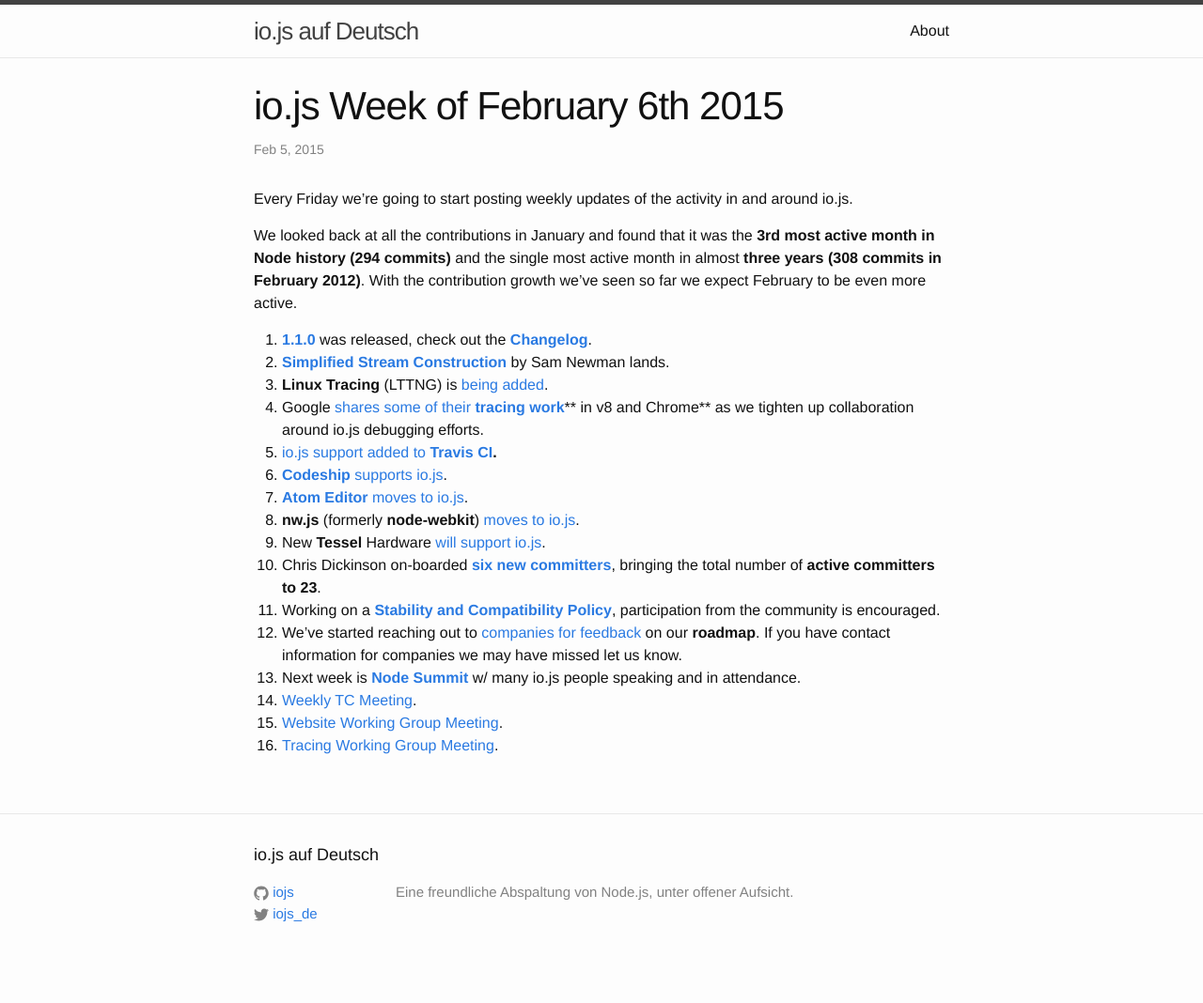
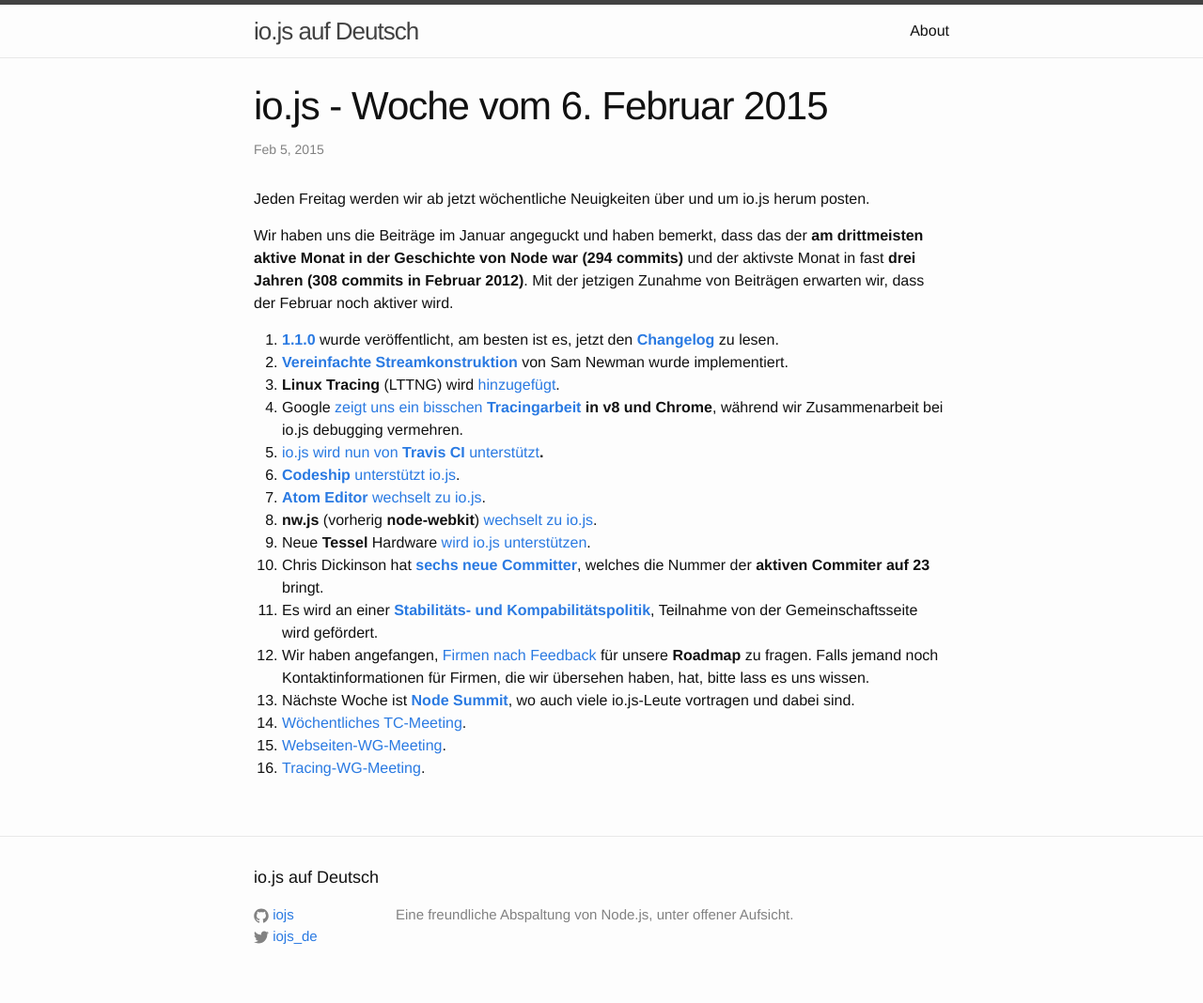
Before and after one commit to nodejs/nodejs-de, a Jekyll site: the page built from _posts/2015-02-05-iojs-week-of-february-6th-2015.markdown, in a window 1280 px wide. Shown: the whole page at 94% size. Built offline with Jekyll 4.4.1, drawn with Linux system fonts in a browser that asks for light colours; before the commit the page ends 1044 px from its top, so only the background shows below that.

Commit message:
translated most of the article

```diff
--- a/_posts/2015-02-05-iojs-week-of-february-6th-2015.markdown
+++ b/_posts/2015-02-05-iojs-week-of-february-6th-2015.markdown
@@ -1,26 +1,26 @@
 ---
 layout: post
-title:  "io.js Week of February 6th 2015"
-subtitle: "Atom & nw.js adopt io.js, Linux Tracing, and much more."
+title:  "io.js - Woche vom 6. Februar 2015"
+subtitle: "Atom & nw.js adoptieren io.js, Linux Tracing, und noch viel mehr."
 date:   2015-02-05 10:09:26
 ---
-Every Friday we’re going to start posting weekly updates of the activity in and around io.js.
+Jeden Freitag werden wir ab jetzt wöchentliche Neuigkeiten über und um io.js herum posten.
 
-We looked back at all the contributions in January and found that it was the **3rd most active month in Node history (294 commits)** and the single most active month in almost **three years (308 commits in February 2012)**. With the contribution growth we’ve seen so far we expect February to be even more active.
+Wir haben uns die Beiträge im Januar angeguckt und haben bemerkt, dass das der **am drittmeisten aktive Monat in der Geschichte von Node war (294 commits)** und der aktivste Monat in fast **drei Jahren (308 commits in Februar 2012)**. Mit der jetzigen Zunahme von Beiträgen erwarten wir, dass der Februar noch aktiver wird.
 
-1. [**1.1.0**](https://iojs.org/dist/v1.1.0/) was released, check out the [**Changelog**](https://github.com/iojs/io.js/blob/v1.x/CHANGELOG.md#2015-02-03-version-110-chrisdickinson).
-2. [**Simplified Stream Construction**](https://github.com/iojs/io.js/commit/50daee7243a3f987e1a28d93c43f913471d6885a) by Sam Newman lands.
-3. **Linux Tracing** (LTTNG) is [being added](https://github.com/iojs/io.js/pull/702).
-4. Google [shares some of their **tracing work**](https://github.com/iojs/io.js/issues/671#issuecomment-73191538)** in v8 and Chrome** as we tighten up collaboration around io.js debugging efforts.
-5. [io.js support added to **Travis CI**](http://docs.travis-ci.com/user/build-environment-updates/2015-02-03/)**.**
-6. [**Codeship** supports io.js](https://codeship.com/documentation/languages/nodejs/#iojs).
-7. [**Atom Editor** moves to io.js](https://github.com/atom/atom/releases/tag/v0.177.0).
-8. **nw.js** (formerly **node-webkit**) [moves to io.js](https://github.com/nwjs/nw.js/issues/2742).
-9. New **Tessel** Hardware [will support io.js](http://blog.technical.io/post/110115579867/upcoming-hardware-from-technical-machine).
-10. Chris Dickinson on-boarded [**six new committers**](https://github.com/iojs/io.js/issues/680#issuecomment-73089691), bringing the total number of **active committers to 23**.
-11. Working on a [**Stability and Compatibility Policy**](https://github.com/iojs/io.js/issues/725), participation from the community is encouraged.
-12. We’ve started reaching out to [companies for feedback](https://github.com/iojs/roadmap/issues/13) on our **roadmap**. If you have contact information for companies we may have missed let us know.
-13. Next week is [**Node Summit**](http://nodesummit.com/) w/ many io.js people speaking and in attendance.
-14. [Weekly TC Meeting](https://www.youtube.com/watch?v=IhXa2FmtBI4).
-15. [Website Working Group Meeting](https://www.youtube.com/watch?v=SBJaXUA0lSY).
-16. [Tracing Working Group Meeting](https://www.youtube.com/watch?v=Oar2yB5SPtA).
+1. [**1.1.0**](https://iojs.org/dist/v1.1.0/) wurde veröffentlicht, am besten ist es, jetzt den [**Changelog**](https://github.com/iojs/io.js/blob/v1.x/CHANGELOG.md#2015-02-03-version-110-chrisdickinson) zu lesen.
+2. [**Vereinfachte Streamkonstruktion**](https://github.com/iojs/io.js/commit/50daee7243a3f987e1a28d93c43f913471d6885a) von Sam Newman wurde implementiert.
+3. **Linux Tracing** (LTTNG) wird [hinzugefügt](https://github.com/iojs/io.js/pull/702).
+4. Google [zeigt uns ein bisschen **Tracingarbeit**](https://github.com/iojs/io.js/issues/671#issuecomment-73191538) **in v8 und Chrome**, während wir Zusammenarbeit bei io.js debugging vermehren.
+5. [io.js wird nun von **Travis CI** unterstützt](http://docs.travis-ci.com/user/build-environment-updates/2015-02-03/)**.**
+6. [**Codeship** unterstützt io.js](https://codeship.com/documentation/languages/nodejs/#iojs).
+7. [**Atom Editor** wechselt zu io.js](https://github.com/atom/atom/releases/tag/v0.177.0).
+8. **nw.js** (vorherig **node-webkit**) [wechselt zu io.js](https://github.com/nwjs/nw.js/issues/2742).
+9. Neue **Tessel** Hardware [wird io.js unterstützen](http://blog.technical.io/post/110115579867/upcoming-hardware-from-technical-machine).
+10. Chris Dickinson hat [**sechs neue Committer**](https://github.com/iojs/io.js/issues/680#issuecomment-73089691), welches die Nummer der **aktiven Commiter auf 23** bringt.
+11. Es wird an einer [**Stabilitäts- und Kompabilitätspolitik**](https://github.com/iojs/io.js/issues/725), Teilnahme von der Gemeinschaftsseite wird gefördert.
+12. Wir haben angefangen, [Firmen nach Feedback](https://github.com/iojs/roadmap/issues/13) für unsere **Roadmap** zu fragen. Falls jemand noch Kontaktinformationen für Firmen, die wir übersehen haben, hat, bitte lass es uns wissen.
+13. Nächste Woche ist [**Node Summit**](http://nodesummit.com/), wo auch viele io.js-Leute vortragen und dabei sind.
+14. [Wöchentliches TC-Meeting](https://www.youtube.com/watch?v=IhXa2FmtBI4).
+15. [Webseiten-WG-Meeting](https://www.youtube.com/watch?v=SBJaXUA0lSY).
+16. [Tracing-WG-Meeting](https://www.youtube.com/watch?v=Oar2yB5SPtA).
```
